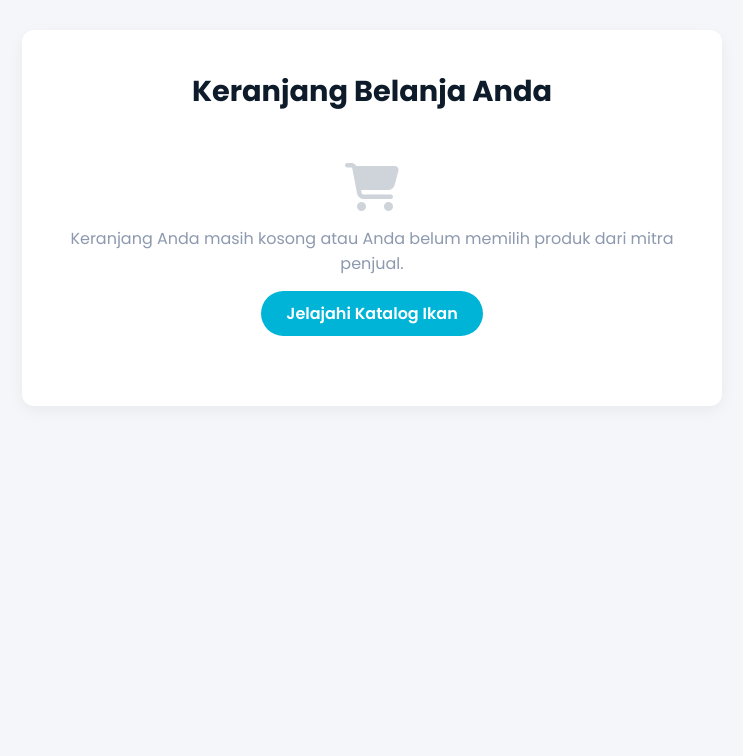
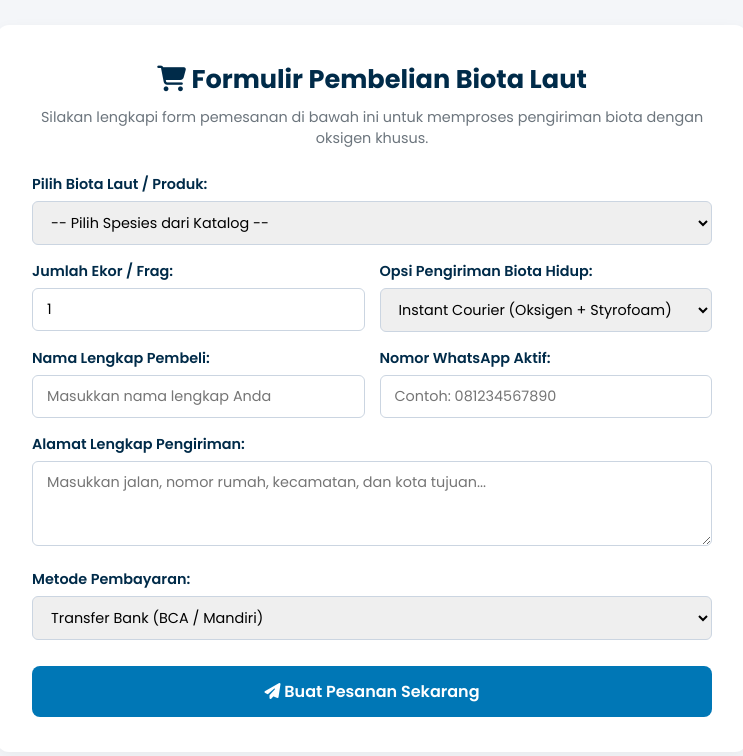
Before and after one commit to JavierSekolah/JavierSekolah.github.io, a plain HTML site: page keranjang.html in a window 1280 px wide. Shown: the whole page, without its empty margins (268-1011 px from the left). Drawn offline with Linux system fonts and the light colour scheme.

Commit message:
Enhance keranjang.html with purchase form
Added a purchase form and updated the title for the cart page.

```diff
--- a/keranjang.html
+++ b/keranjang.html
@@ -3,30 +3,167 @@
 <head>
     <meta charset="UTF-8">
     <meta name="viewport" content="width=device-width, initial-scale=1.0">
-    <title>Keranjang - AQUA REALM</title>
+    <title>Form Pembelian & Keranjang - AQUA REALM</title>
     <link href="https://fonts.googleapis.com/css2?family=Poppins:wght@300;400;500;600;700&display=swap" rel="stylesheet">
     <link rel="stylesheet" href="https://cdnjs.cloudflare.com/ajax/libs/font-awesome/6.4.0/css/all.min.css">
     <style>
         * { box-sizing: border-box; margin: 0; padding: 0; font-family: 'Poppins', sans-serif; }
-        body { background-color: #f4f6f9; color: #2b2d42; padding: 30px 20px; }
-        .cart-container { max-width: 700px; margin: 0 auto; background: white; padding: 40px; border-radius: 12px; box-shadow: 0 5px 15px rgba(0,0,0,0.05); text-align: center; }
-        h2 { color: #0d1b2a; margin-bottom: 20px; font-size: 1.8rem; }
-        .cart-empty { padding: 30px 0; color: #8d99ae; }
-        .cart-empty i { font-size: 3rem; margin-bottom: 15px; color: #ced4da; }
-        .btn-shop { display: inline-block; background-color: #00b4d8; color: white; padding: 10px 25px; border-radius: 30px; text-decoration: none; font-weight: 600; margin-top: 15px; transition: 0.3s; }
-        .btn-shop:hover { background-color: #0077b6; }
+        body { background-color: #f4f6f9; color: #2b2d42; padding: 25px 20px; }
+
+        .checkout-container {
+            max-width: 750px;
+            margin: 0 auto;
+            background: white;
+            padding: 35px;
+            border-radius: 12px;
+            box-shadow: 0 5px 15px rgba(0,0,0,0.05);
+        }
+
+        h2 { color: #002b49; margin-bottom: 8px; font-size: 1.6rem; text-align: center; }
+        .subtitle { text-align: center; color: #6c757d; font-size: 0.9rem; margin-bottom: 25px; }
+
+        .form-group { margin-bottom: 16px; }
+        .form-group label {
+            display: block;
+            font-weight: 600;
+            font-size: 0.9rem;
+            margin-bottom: 6px;
+            color: #002b49;
+        }
+        .form-group input, .form-group select, .form-group textarea {
+            width: 100%;
+            padding: 10px 14px;
+            border: 1px solid #cbd5e1;
+            border-radius: 6px;
+            font-size: 0.9rem;
+            outline: none;
+        }
+        .form-group input:focus, .form-group select:focus, .form-group textarea:focus {
+            border-color: #0077b6;
+        }
+
+        .row-2 {
+            display: grid;
+            grid-template-columns: 1fr 1fr;
+            gap: 15px;
+        }
+
+        .btn-submit {
+            width: 100%;
+            background-color: #0077b6;
+            color: white;
+            border: none;
+            padding: 13px;
+            border-radius: 8px;
+            font-size: 1rem;
+            font-weight: 600;
+            cursor: pointer;
+            margin-top: 10px;
+            transition: 0.3s;
+        }
+        .btn-submit:hover {
+            background-color: #002b49;
+        }
+
+        .success-alert {
+            display: none;
+            background-color: #dcfce7;
+            border: 1px solid #22c55e;
+            color: #15803d;
+            padding: 20px;
+            border-radius: 8px;
+            margin-top: 20px;
+            text-align: center;
+        }
+
+        @media (max-width: 600px) {
+            .row-2 { grid-template-columns: 1fr; }
+        }
     </style>
 </head>
 <body>
 
-    <div class="cart-container">
-        <h2>Keranjang Belanja Anda</h2>
-        <div class="cart-empty">
-            <i class="fa-solid fa-cart-shopping"></i>
-            <p>Keranjang Anda masih kosong atau Anda belum memilih produk dari mitra penjual.</p>
-            <a href="katalog.html" class="btn-shop">Jelajahi Katalog Ikan</a>
+    <div class="checkout-container">
+        <h2><i class="fa-solid fa-cart-shopping"></i> Formulir Pembelian Biota Laut</h2>
+        <p class="subtitle">Silakan lengkapi form pemesanan di bawah ini untuk memproses pengiriman biota dengan oksigen khusus.</p>
+
+        <form id="orderForm" onsubmit="submitOrder(event)">
+            <div class="form-group">
+                <label for="produk">Pilih Biota Laut / Produk:</label>
+                <select id="produk" required>
+                    <option value="">-- Pilih Spesies dari Katalog --</option>
+                    <option value="Ocellaris Clownfish (Rp 85.000)">Ocellaris Clownfish - Rp 85.000</option>
+                    <option value="Yellow Tang Hawaii (Rp 650.000)">Yellow Tang Hawaii - Rp 650.000</option>
+                    <option value="Pacific Blue Tang (Rp 320.000)">Pacific Blue Tang (Dory) - Rp 320.000</option>
+                    <option value="Green Hammer Coral (Rp 350.000)">Green Hammer Coral (LPS) - Rp 350.000</option>
+                    <option value="Indo Gold Torch Coral (Rp 850.000)">Indo Gold Torch Coral - Rp 850.000</option>
+                    <option value="Rose Bubble Tip Anemone (Rp 380.000)">Rose Bubble Tip Anemone - Rp 380.000</option>
+                    <option value="Skunk Cleaner Shrimp (Rp 75.000)">Skunk Cleaner Shrimp - Rp 75.000</option>
+                </select>
+            </div>
+
+            <div class="row-2">
+                <div class="form-group">
+                    <label for="jumlah">Jumlah Ekor / Frag:</label>
+                    <input type="number" id="jumlah" min="1" max="20" value="1" required>
+                </div>
+                <div class="form-group">
+                    <label for="kurir">Opsi Pengiriman Biota Hidup:</label>
+                    <select id="kurir" required>
+                        <option value="Instant Courier (Oksigen + Box Styrofoam)">Instant Courier (Oksigen + Styrofoam)</option>
+                        <option value="Kargo Kereta Api / Pesawat (1 Hari Sampai)">Kargo Kilat 1 Hari Sampai (Luar Kota)</option>
+                    </select>
+                </div>
+            </div>
+
+            <div class="row-2">
+                <div class="form-group">
+                    <label for="nama">Nama Lengkap Pembeli:</label>
+                    <input type="text" id="nama" placeholder="Masukkan nama lengkap Anda" required>
+                </div>
+                <div class="form-group">
+                    <label for="telepon">Nomor WhatsApp Aktif:</label>
+                    <input type="tel" id="telepon" placeholder="Contoh: 081234567890" required>
+                </div>
+            </div>
+
+            <div class="form-group">
+                <label for="alamat">Alamat Lengkap Pengiriman:</label>
+                <textarea id="alamat" rows="3" placeholder="Masukkan jalan, nomor rumah, kecamatan, dan kota tujuan..." required></textarea>
+            </div>
+
+            <div class="form-group">
+                <label for="pembayaran">Metode Pembayaran:</label>
+                <select id="pembayaran" required>
+                    <option value="Transfer Bank (BCA / Mandiri)">Transfer Bank (BCA / Mandiri)</option>
+                    <option value="QRIS / E-Wallet (GoPay, OVO, Dana)">QRIS / E-Wallet (GoPay, OVO, Dana)</option>
+                    <option value="Rekber Marketplace Mitra">Rekber Marketplace Mitra</option>
+                </select>
+            </div>
+
+            <button type="submit" class="btn-submit" title="Klik untuk mengirimkan pesanan Anda"><i class="fa-solid fa-paper-plane"></i> Buat Pesanan Sekarang</button>
+        </form>
+
+        <div class="success-alert" id="successBox">
+            <i class="fa-solid fa-circle-check" style="font-size: 2rem; margin-bottom: 8px;"></i>
+            <h4>Pesanan Berhasil Dibuat!</h4>
+            <p id="orderSummary" style="font-size: 0.9rem; margin-top: 6px;"></p>
         </div>
     </div>
 
+    <script>
+        function submitOrder(e) {
+            e.preventDefault();
+            const nama = document.getElementById('nama').value;
+            const produk = document.getElementById('produk').value;
+            const jumlah = document.getElementById('jumlah').value;
+            const kurir = document.getElementById('kurir').value;
+
+            document.getElementById('orderSummary').innerHTML =
+                `Terima kasih <strong>${nama}</strong>! Pesanan Anda untuk <strong>${jumlah}x ${produk}</strong> dengan pengiriman <em>${kurir}</em> telah dicatat oleh sistem proyek AQUA REALM.`;
+
+            document.getElementById('successBox').style.display = 'block';
+        }
+    </script>
 </body>
 </html>
```
